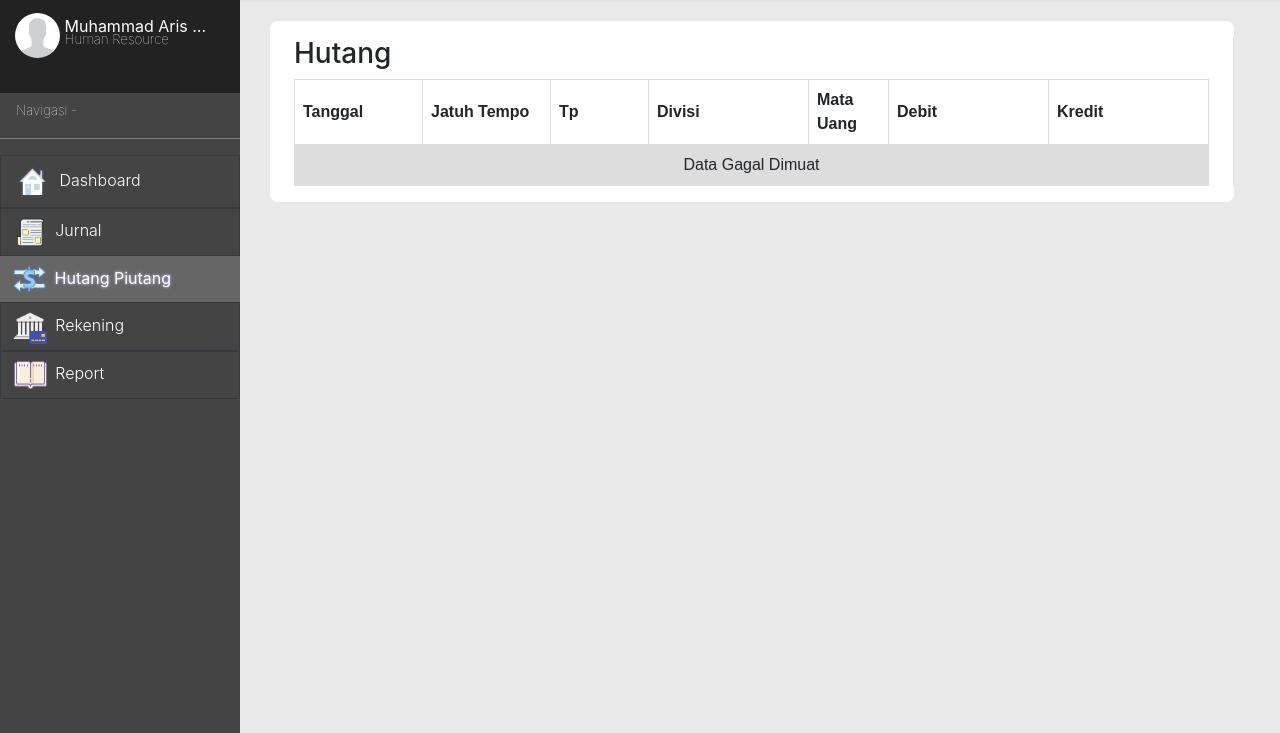
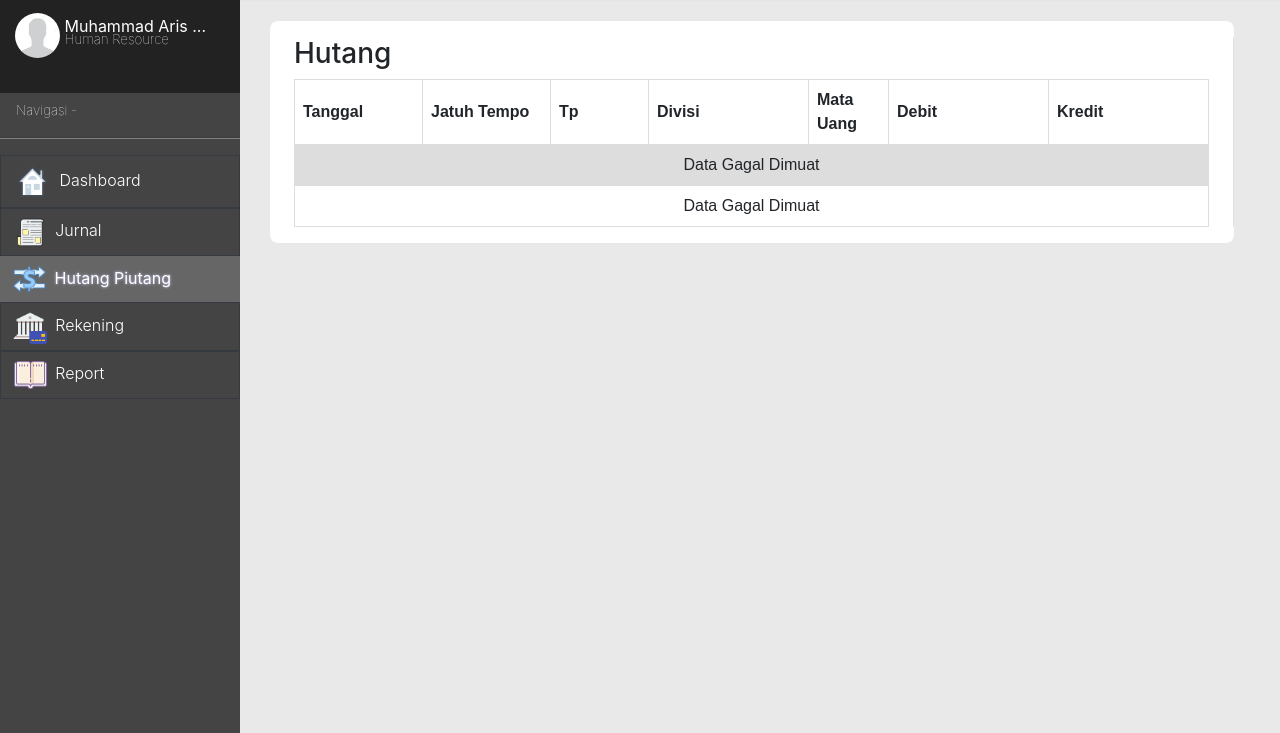
Before and after one commit to alarmgo/webxmlproject, a plain HTML site: page Modules/Keuangan_Akn/hnp.html in a window 1280 px wide. Shown: the part 67-800 px from the top of the page. Drawn offline with nearby package versions, Linux system fonts and the light colour scheme.

Commit message:
Update hnp.html

```diff
--- a/Modules/Keuangan_Akn/hnp.html
+++ b/Modules/Keuangan_Akn/hnp.html
@@ -4,7 +4,7 @@
         <meta charset="UTF-8" />
         <meta name="viewport" content="width=device-width, initial-scale=1.0" />
 		<title>SIM_55_KEL7_P2</title>
-		<script type="text/javascript" src="../../Res/js/jquery.js"></script>
+<!-- 		<script type="text/javascript" src="../../Res/js/jquery.js"></script> -->
         <script type="text/javascript" src="../../Res/js/bootstrap.min.js"></script>
         <link href="../../Res/css/bootstrap.min.css" rel="stylesheet" />
         <link href="../../Res/css/custom.css" rel="stylesheet" />
@@ -74,8 +74,8 @@
                                         </div>
                                     </div>
                                     <div class="row mx-auto w-100 px-4" >
-                                        <table>
-                                            <tr id="header">
+                                        <table id="table">
+                                            <tr>
                                                 <th style="width: 8rem;"> Tanggal </th>
                                                 <th style="width: 8rem;"> Jatuh Tempo </th>
                                                 <th> Tp </th>
@@ -85,9 +85,7 @@
                                                 <th style="width: 10rem;"> Kredit </th>
                                             </tr>
 
-                                            <tr>
-                                                <td colspan="7" class="text-center">Data Gagal Dimuat</td>
-                                            </tr>
+
 
                                         </table>
                                     </div>
@@ -101,18 +99,18 @@
             </div>
         </div>
 
-
+        <script src="https://code.jquery.com/jquery-3.5.1.min.js"></script>
 		<script>
 			$(document).ready(function () {
 				$.ajax({
 					url: '../../xml/hnp.xml',
 					//dataType: 'xml',
 					beforeSend: function () {
-						$('#header').append('<tr><td>hello</td></tr>');
+						$('#table tbody').append('<tr><td colspan="7" class="text-center">Data Gagal Dimuat</td></tr>');
 					},
 
 					success: function (response) {
-						$('#header').append('<tr><td>hello</td></tr>');
+						$('#table tbody').append('<tr><td colspan="7" class="text-center">Data Gagal Dimuat</td></tr>');
 						var books = $(response).find('book');
 
 						var i;
```
